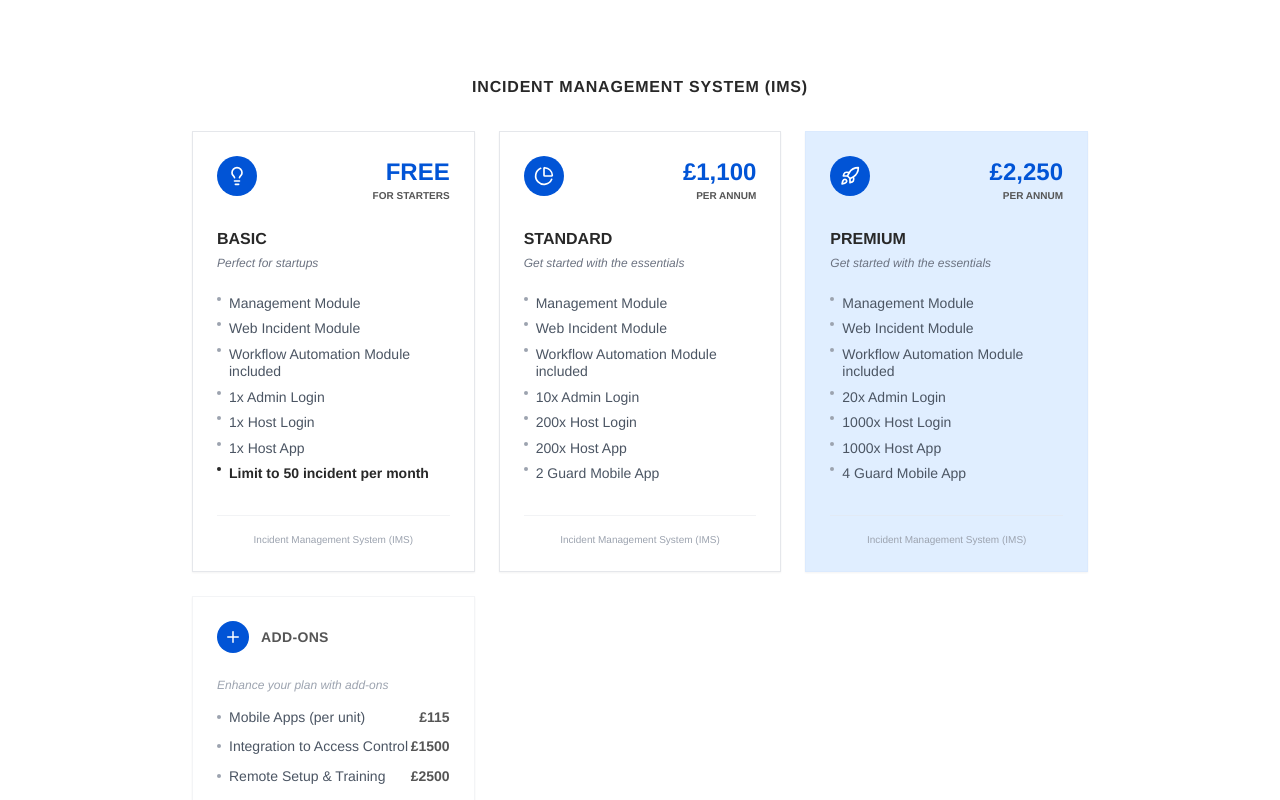
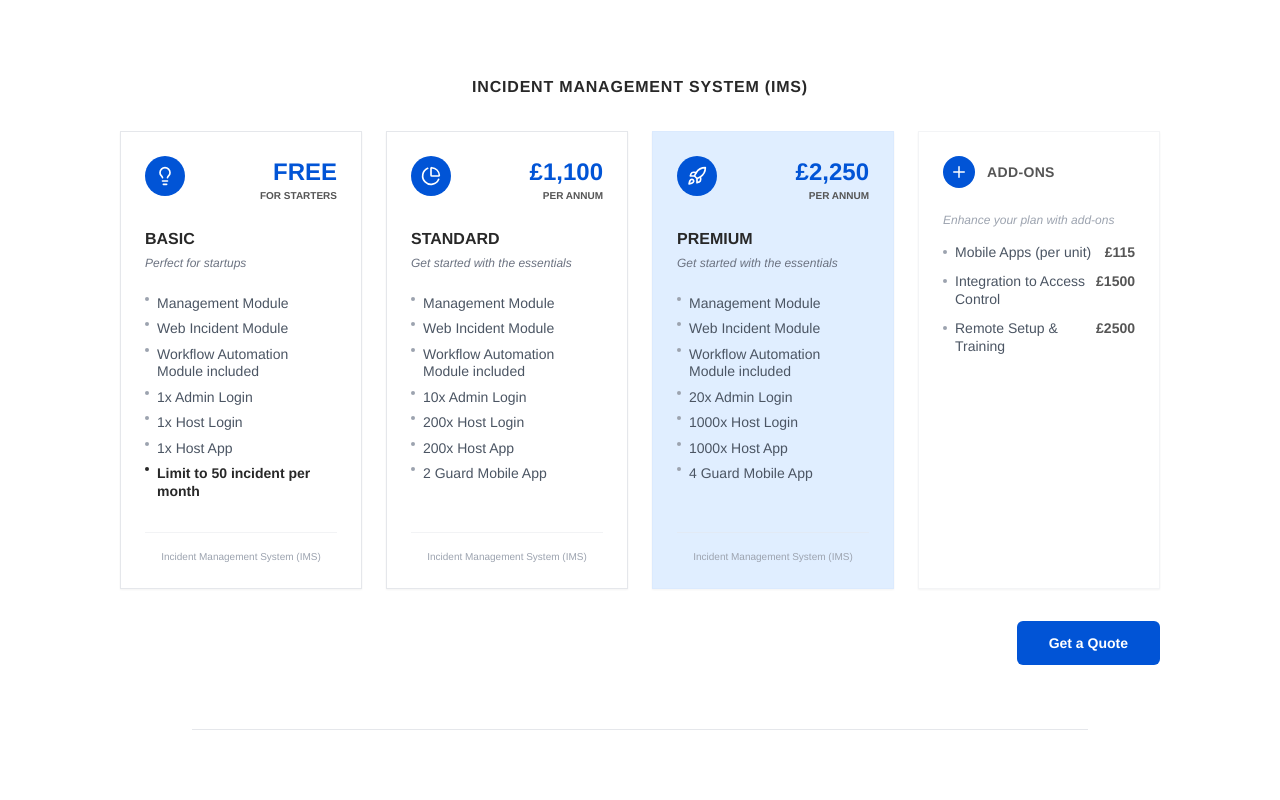
Before and after one commit to AkGowthi/calms-next, a Next.js app: page /new-pricing in a window 1280 px wide. Shown: the part 2040-2840 px from the top of the page. Built offline with nearby package versions, Linux system fonts and the light colour scheme.

Commit message:
Update page.tsx

```diff
--- a/src/app/new-pricing/page.tsx
+++ b/src/app/new-pricing/page.tsx
@@ -284,7 +284,7 @@ export default function NewPricingPage() {
 
             <div
               className={`grid grid-cols-1 md:grid-cols-2 gap-6 ${
-                section.title.includes("(IMS)") || section.title.includes("(GTS)")
+                section.title.includes("(NEW)") || section.title.includes("(GTS)")
                   ? "lg:grid-cols-3 mx-auto max-w-4xl"
                   : "lg:grid-cols-4"
               }`}
```
